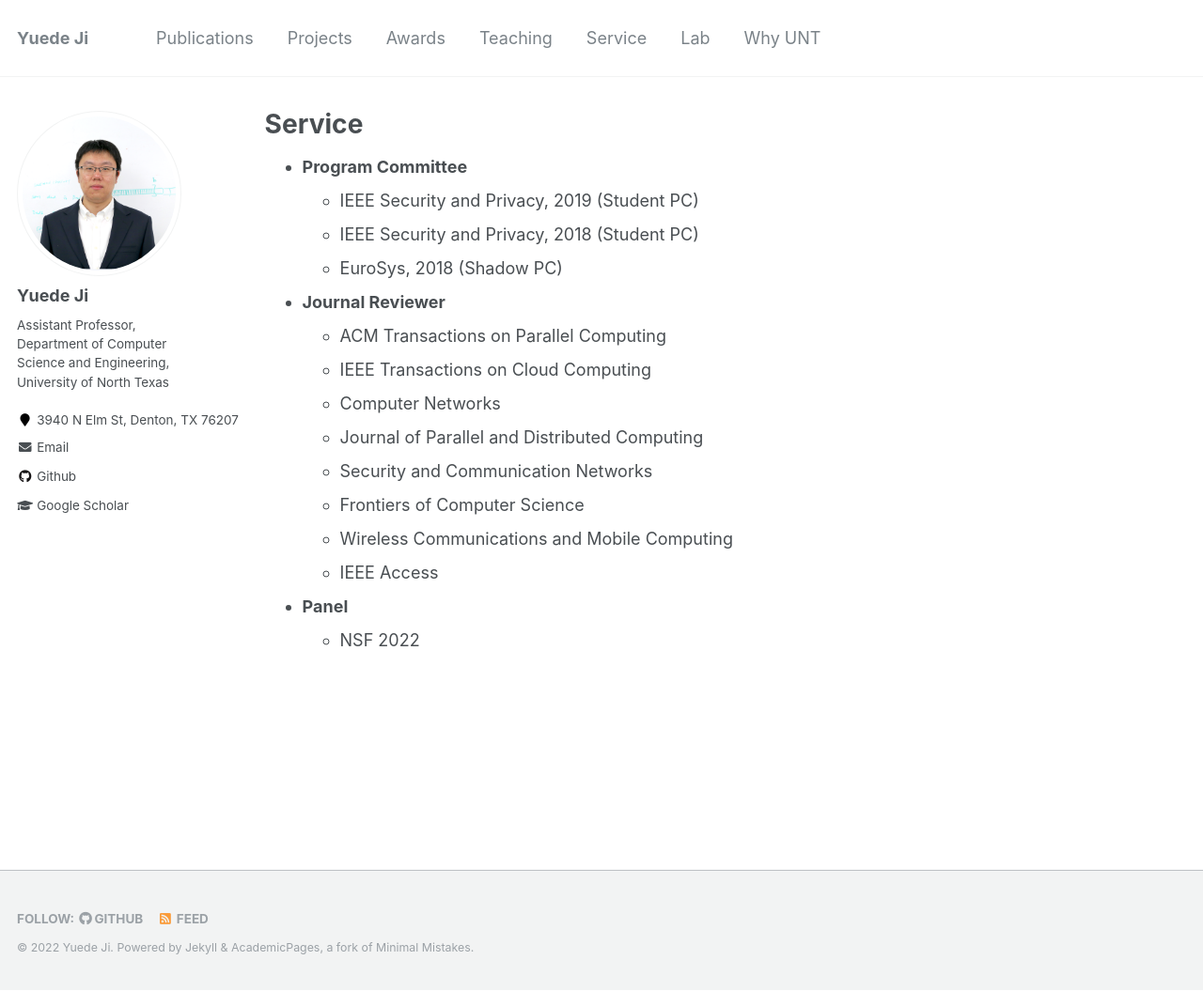
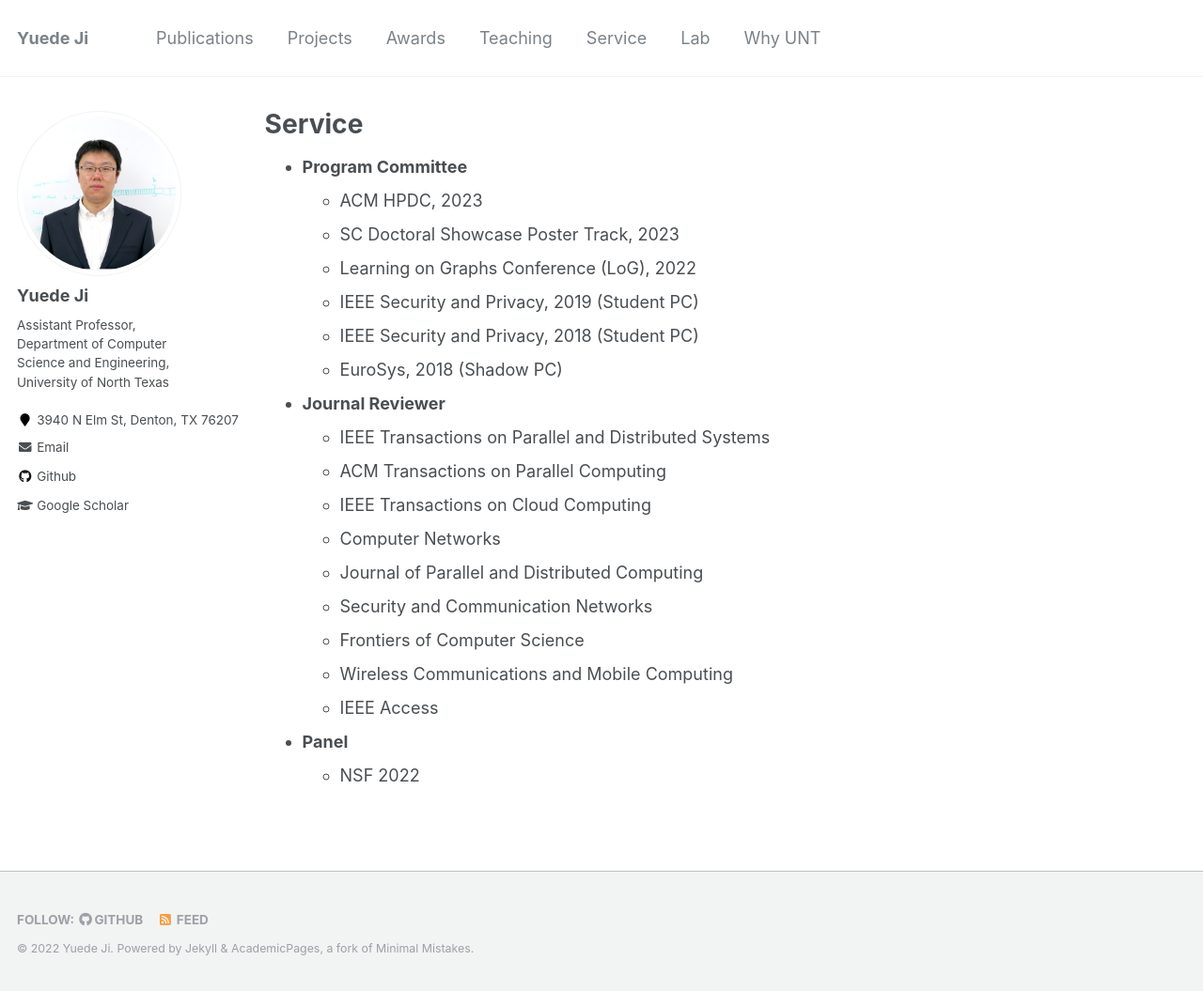
Before and after one commit to yuede/yuede.github.io, a Jekyll site: the page built from _pages/service.md, in a window 1280 px wide and 1055 px high. Shown: the whole window at 94% size. Built offline with Jekyll 4.4.1, drawn with Linux system fonts in a browser that asks for light colours.

Commit message:
update service

```diff
--- a/_pages/service.md
+++ b/_pages/service.md
@@ -6,11 +6,15 @@ author_profile: true
 ---
 
 * **Program Committee**
+    * ACM HPDC, 2023
+    * SC Doctoral Showcase Poster Track, 2023
+    * Learning on Graphs Conference (LoG), 2022
     * IEEE Security and Privacy, 2019 (Student PC)
     * IEEE Security and Privacy, 2018 (Student PC)
     * EuroSys, 2018 (Shadow PC)
 
 * **Journal Reviewer**
+    * IEEE Transactions on Parallel and Distributed Systems
     * ACM Transactions on Parallel Computing
     * IEEE Transactions on Cloud Computing
     * Computer Networks
```
Also changed, not shown: _pages/about.md (+2 -0 lines), _pages/__init__.py (added).
